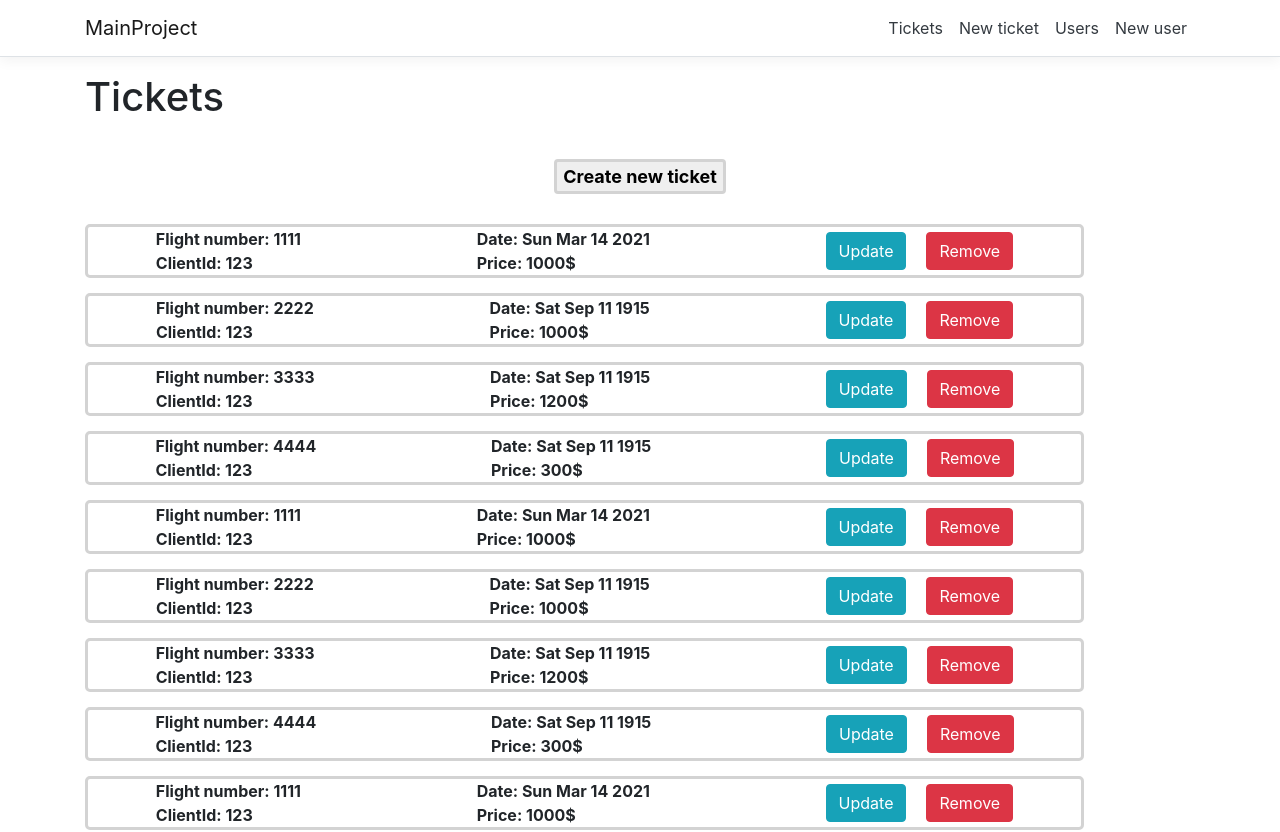
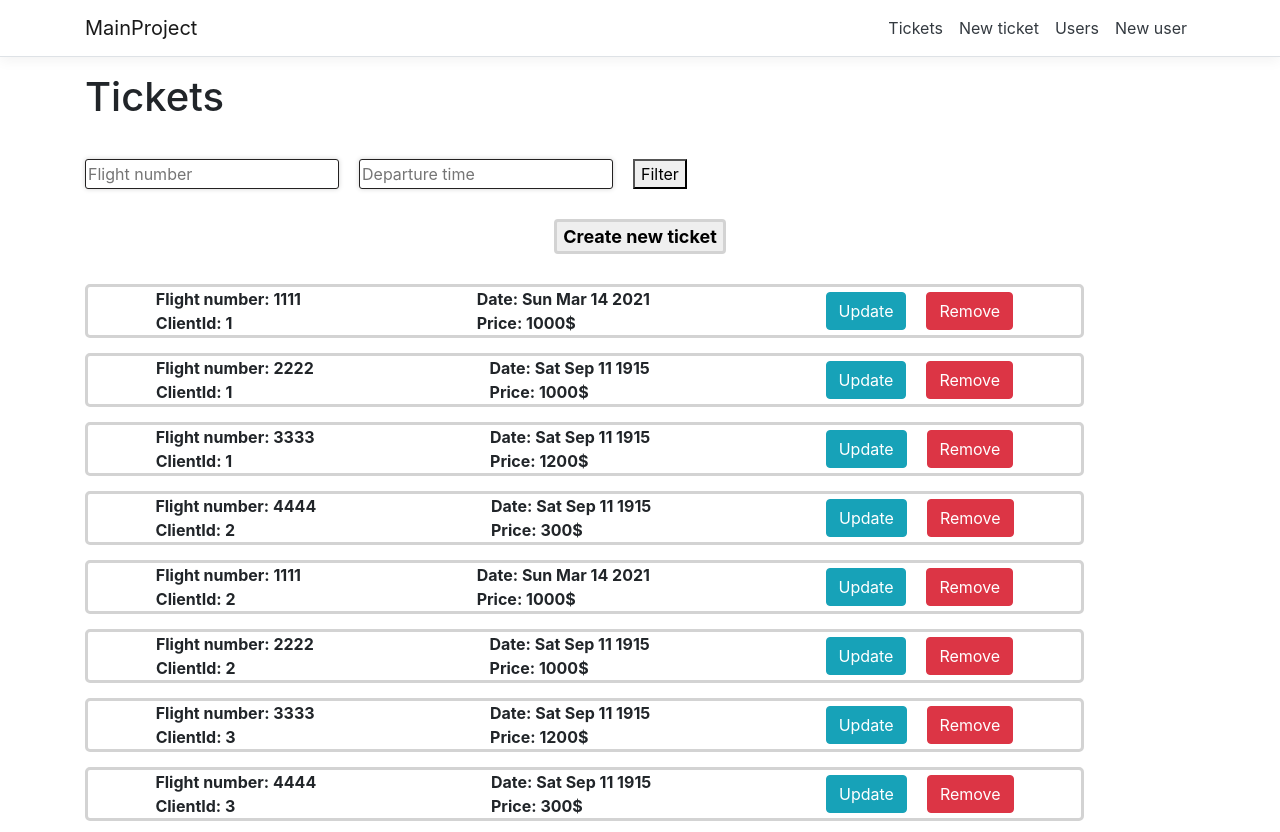
Before and after one commit to zalyz/Ded, a React (Create React App) app in the folder MainProject/MainProject/ClientApp/: page / in a window 1280 px wide. Shown: the top 832 px of the page. Built offline with nearby package versions, Linux system fonts and the light colour scheme.

Commit message:
feat: add filter form

```diff
--- a/MainProject/MainProject/ClientApp/src/App.js
+++ b/MainProject/MainProject/ClientApp/src/App.js
@@ -30,84 +30,84 @@ const App = () => {
     {
       Id: 1,
       FlightNumber: 1111,
-      ClientId: 123,
+      ClientId: 1,
       DepartureDate: new Date(2021, 2, 14),
       Price: 1000
     },
     {
       Id: 2,
       FlightNumber: 2222,
-      ClientId: 123,
+      ClientId: 1,
       DepartureDate: new Date(10, 2, 2021),
       Price: 1000
     },
     {
       Id: 3,
       FlightNumber: 3333,
-      ClientId: 123,
+      ClientId: 1,
       DepartureDate: new Date(10, 2, 2021),
       Price: 1200
     },
     {
       Id: 4,
       FlightNumber: 4444,
-      ClientId: 123,
+      ClientId: 2,
       DepartureDate: new Date(10, 2, 2021),
       Price: 300
     },
     {
       Id: 5,
       FlightNumber: 1111,
-      ClientId: 123,
+      ClientId: 2,
       DepartureDate: new Date(2021, 2, 14),
       Price: 1000
     },
     {
       Id: 6,
       FlightNumber: 2222,
-      ClientId: 123,
+      ClientId: 2,
       DepartureDate: new Date(10, 2, 2021),
       Price: 1000
     },
     {
       Id: 7,
       FlightNumber: 3333,
-      ClientId: 123,
+      ClientId: 3,
       DepartureDate: new Date(10, 2, 2021),
       Price: 1200
     },
     {
       Id: 8,
       FlightNumber: 4444,
-      ClientId: 123,
+      ClientId: 3,
       DepartureDate: new Date(10, 2, 2021),
       Price: 300
     },
     {
       Id: 9,
-      FlightNumber: 1111,
-      ClientId: 123,
+      FlightNumber: 4444,
+      ClientId: 4,
       DepartureDate: new Date(2021, 2, 14),
       Price: 1000
     },
     {
       Id: 10,
       FlightNumber: 2222,
-      ClientId: 123,
+      ClientId: 5,
       DepartureDate: new Date(10, 2, 2021),
       Price: 1000
     },
     {
       Id: 11,
       FlightNumber: 3333,
-      ClientId: 123,
+      ClientId: 5,
       DepartureDate: new Date(10, 2, 2021),
       Price: 1200
     },
     {
       Id: 12,
       FlightNumber: 4444,
-      ClientId: 123,
+      ClientId: 5,
       DepartureDate: new Date(10, 2, 2021),
       Price: 300
     }
--- a/MainProject/MainProject/ClientApp/src/components/CreateTicket/CreateTicket.js
+++ b/MainProject/MainProject/ClientApp/src/components/CreateTicket/CreateTicket.js
@@ -4,7 +4,8 @@ import {MyContext} from "../../App";
 import {useHistory} from "react-router-dom";
 
 const CreateTicket = () => {
-  const {tickets, setTickets} = useContext(MyContext)
+  const {tickets, setTickets, users} = useContext(MyContext)
+  const usersId = users.map((user) => user.Id)
   const history = useHistory()
   const [formValues, setFormValues] = useState({
     FlightNumber: '',
@@ -29,11 +30,16 @@ const CreateTicket = () => {
         <h3>Create new ticket</h3>
         <div className={'input-block'}>
           <p>Flight number</p>
-          <input value={formValues.FlightNumber} onChange={(event) => setFormValues({...formValues, FlightNumber: event.target.value})} />
+          <input value={formValues.FlightNumber} required={true} onChange={(event) => setFormValues({...formValues, FlightNumber: event.target.value})} />
         </div>
         <div className={'input-block'}>
           <p>Client id</p>
-          <input value={formValues.ClientId} onChange={(event) => setFormValues({...formValues, ClientId: event.target.value})} />
+          <select onChange={(event) => setFormValues({...formValues, ClientId: event.target.value})}>
+            {usersId.map((id) => (
+              <option>{id}</option>
+              )
+            )}
+          </select>
         </div>
         <div className={'input-block'}>
           <p>Date</p>
--- a/MainProject/MainProject/ClientApp/src/components/CreateTicket/CreateTicket.styles.css
+++ b/MainProject/MainProject/ClientApp/src/components/CreateTicket/CreateTicket.styles.css
@@ -34,3 +34,7 @@ input {
   border: 3px solid lightgray;
   border-radius: 5px;
 }
+
+select {
+  width: 60px;
+}
--- a/MainProject/MainProject/ClientApp/src/components/Home.js
+++ b/MainProject/MainProject/ClientApp/src/components/Home.js
@@ -39,11 +39,21 @@ const Home = () => {
     history.push('/new-ticket')
   }
 
+
+  const submitFilterHandler = (event) => {
+    event.preventDefault()
+  }
+
   return (
     <div className={'home-wrapper'}>
      <div>
        <h1>Tickets</h1>
      </div>
+      <form className={'filter-form'} onSubmit={submitFilterHandler}>
+        <input placeholder={'Flight number'} />
+        <input placeholder={'Departure time'} />
+        <button>Filter</button>
+      </form>
       <button className={'home__create-ticket'} onClick={clickCreateNewTicketButtonHandler}>Create new ticket</button>
       <div className={'home__wrapper'}>
         {tickets.map((ticket) => (
--- a/MainProject/MainProject/ClientApp/src/components/Ticket/Home.styles.css
+++ b/MainProject/MainProject/ClientApp/src/components/Ticket/Home.styles.css
@@ -41,3 +41,8 @@ p {
   font-weight: bold;
   font-size: 18px;
 }
+
+.filter-form {
+  display: flex;
+  gap: 20px;
+}
```
